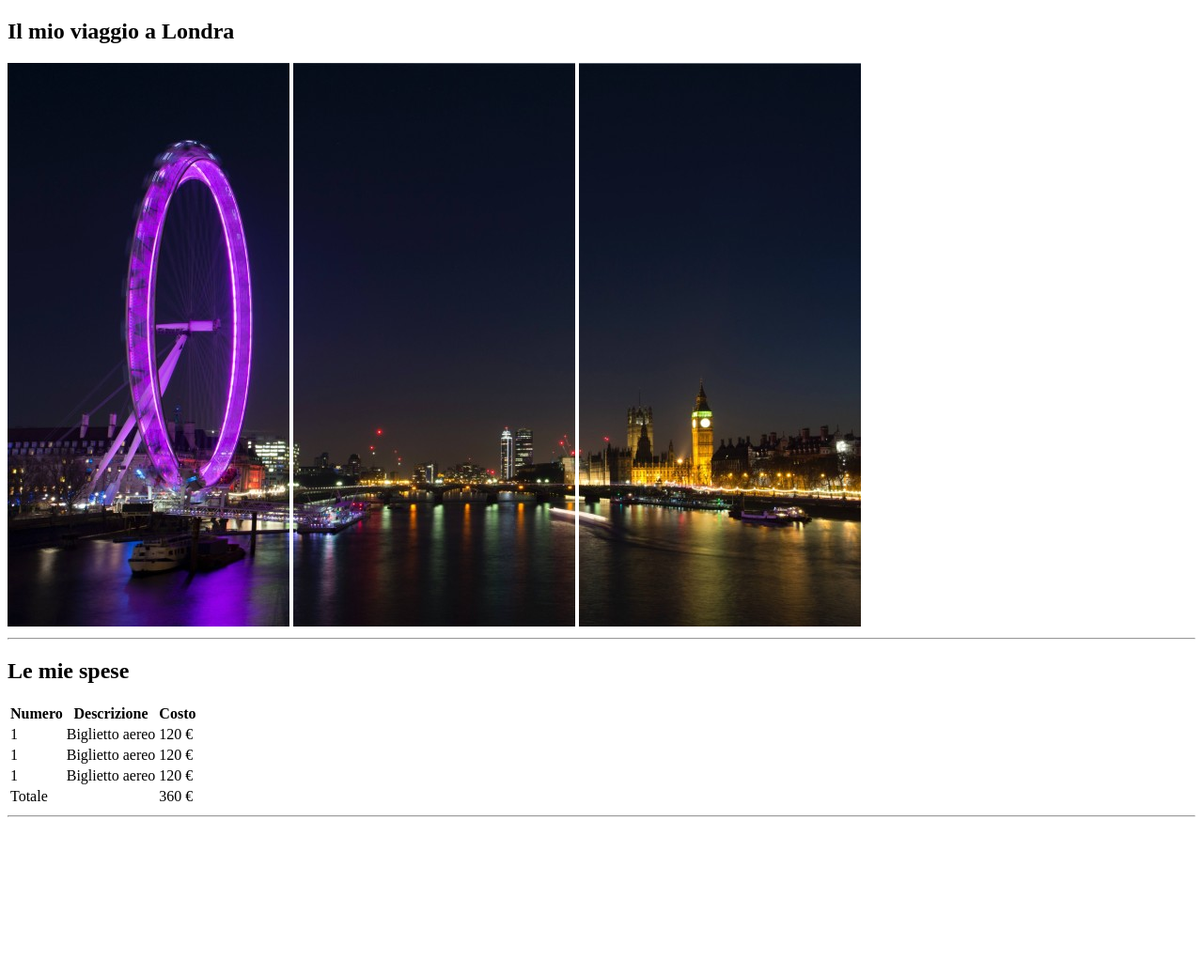
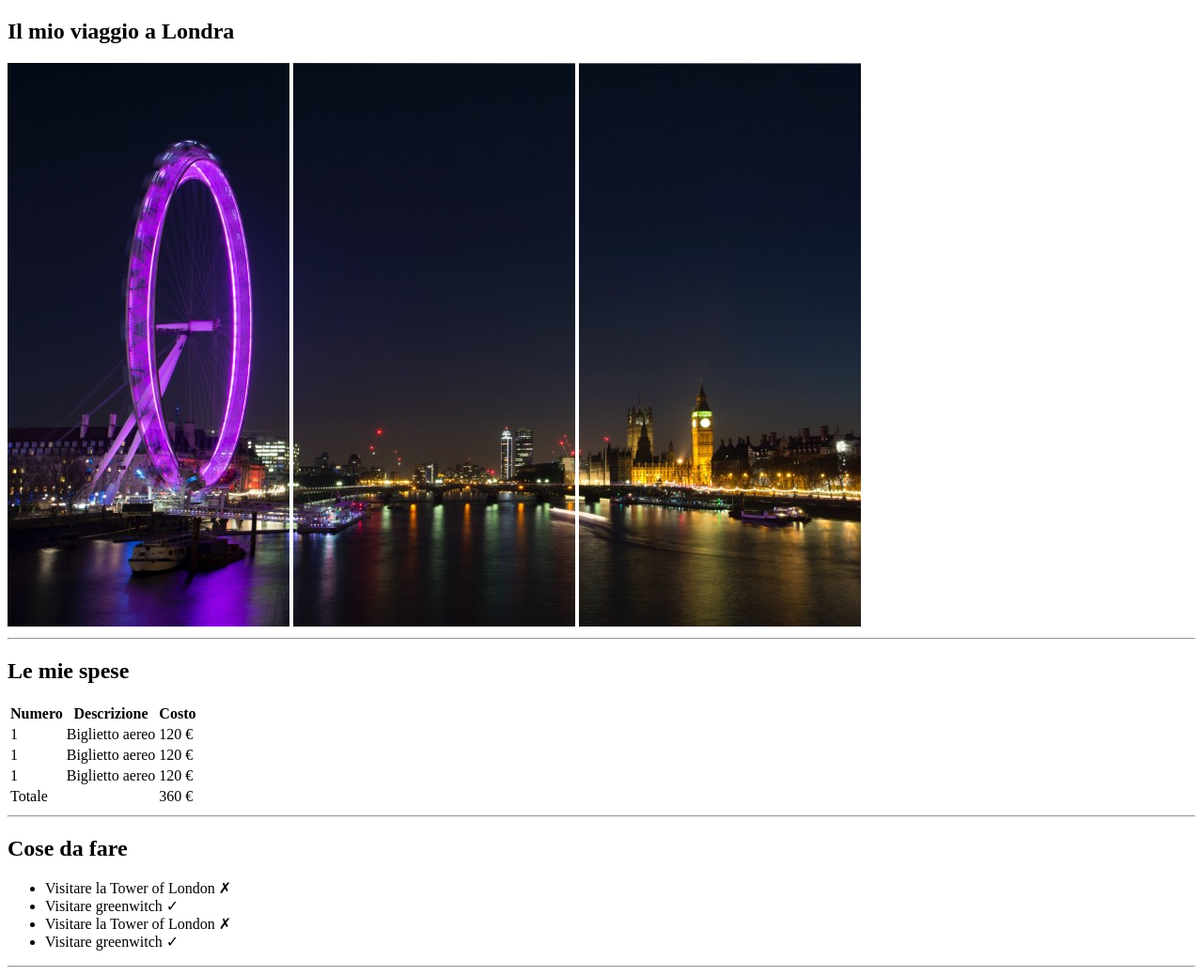
Before and after one commit to olgas-class/html-london-trip, a plain HTML site: page index.html in a window 1280 px wide. Shown: the whole page at 94% size. Before the commit the page ends 878 px from the top, so only its background shows below. Drawn offline with Linux system fonts and the light colour scheme.

Commit message:
feat: sezione todos creata

```diff
--- a/index.html
+++ b/index.html
@@ -64,8 +64,17 @@
       <!-- Fine Sezione spese -->
       <hr />
       <!-- Sezione todos -->
-      <section></section>
+      <section>
+        <h2>Cose da fare</h2>
+        <ul>
+          <li>Visitare la Tower of London &cross;</li>
+          <li>Visitare greenwitch &check;</li>
+          <li>Visitare la Tower of London &cross;</li>
+          <li>Visitare greenwitch &check;</li>
+        </ul>
+      </section>
       <!-- Fine Sezione todos -->
+      <hr />
       <!-- Sezione Info -->
       <section></section>
       <!-- Fine Sezione Info -->
```
